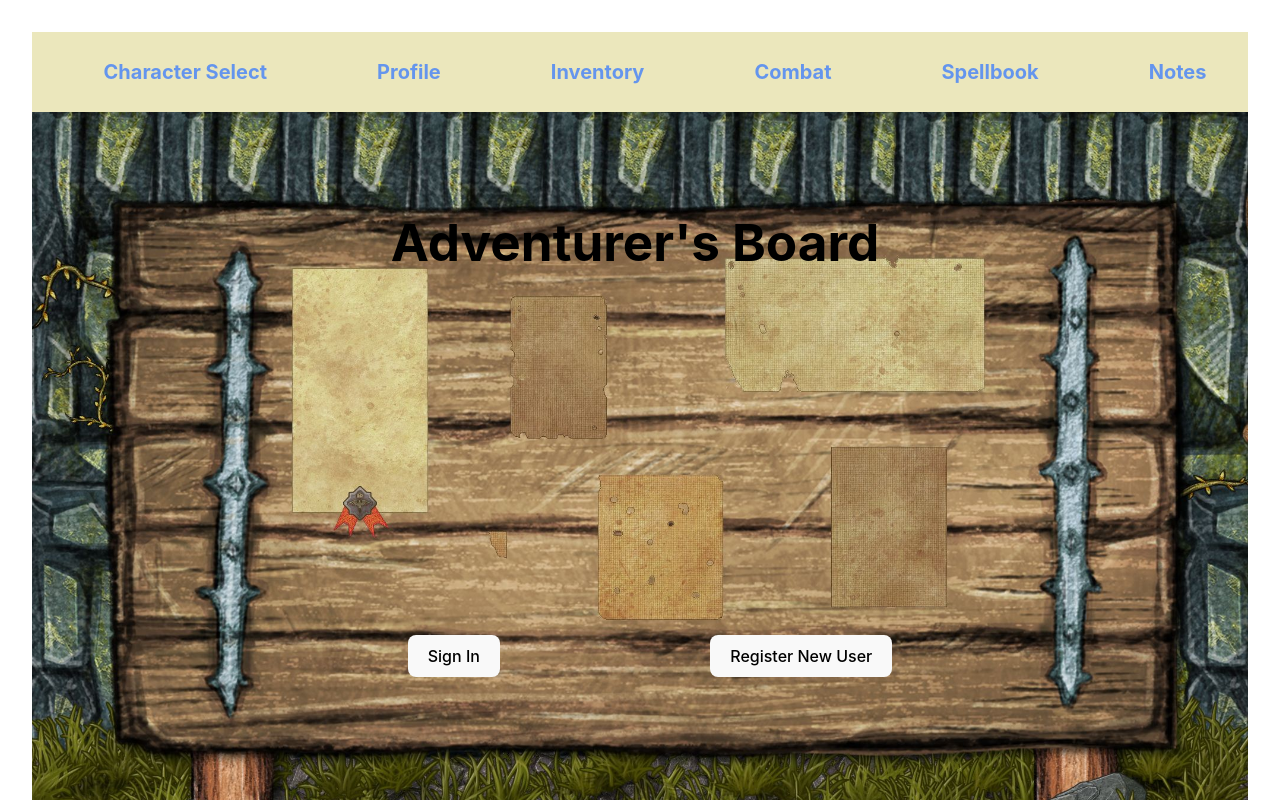
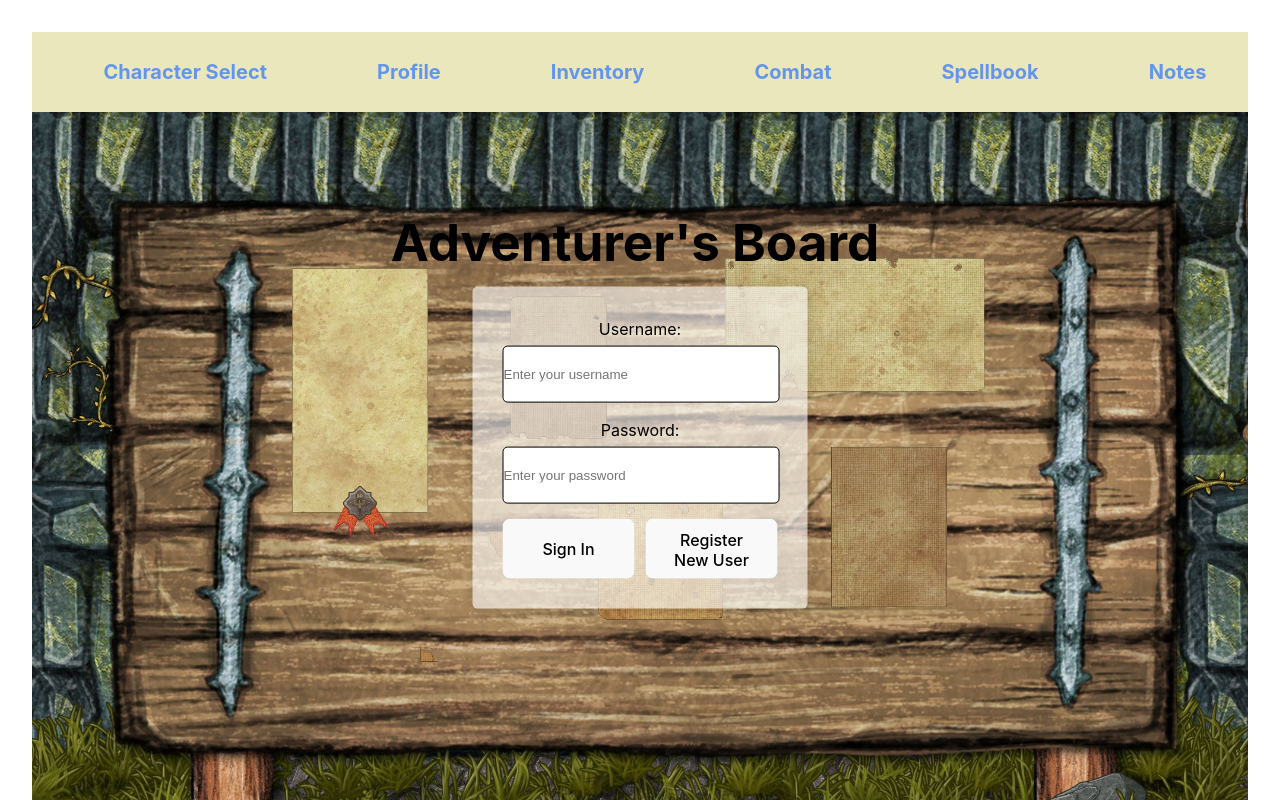
Before and after one commit to Dkobes/adventurers-board, a React (Vite) app in the folder adventurers-board/client/: page / in a window 1280 px wide. Shown: the top 800 px of the page. Built offline with nearby package versions, Linux system fonts and the light colour scheme.

Commit message:
Home sign in

```diff
--- a/adventurers-board/client/src/pages/Home/home.css
+++ b/adventurers-board/client/src/pages/Home/home.css
@@ -1,4 +1,5 @@
 .home {
+    position: relative;
     background-size: cover;
     background-repeat: no-repeat;
     background-position: center;
@@ -18,31 +19,48 @@
     color: black;
 }
 
-.sign-out-button {
-    position: relative;
-    bottom: 500px;
+.auth-form {
+    position: absolute;
+    top: 50%;
+    left: 50%;
+    transform: translate(-50%, -70%);
+    background: rgba(255, 255, 255, 0.6);
+    padding: 30px;
+    border-radius: 5px;
+    box-shadow: 0 2px 10px rgba(0, 0, 0, 0.2);
 }
 
 .form-group {
     margin-bottom: 15px;
+    width: 100%;
+    max-width: 400px;
 }
 
-#username {
-    height: 20px;
+.form-group label {
+    display: block;
+    margin-bottom: 5px;
+    color: black;
 }
 
+#username,
 #password {
-    position: relative;
+    height: 55px;
+    width: 100%;
+    padding: 0;
+    border: 1px solid;
+    border-radius: 5px;
+    background-color: white;
 }
 
-#sign-in-button {
-    position: relative;
-    bottom: 600px;
-    right: 95px;
+.button-group {
+    display: flex;
+    justify-content: space-between;
+    width: 100%;
+    max-width: 400px;
 }
 
+#sign-in-button,
 #register-button {
-    position: relative;
-    bottom: 600px;
-    left:  115px;
+    height: 60px;
+    width: 48%;
 }
```
